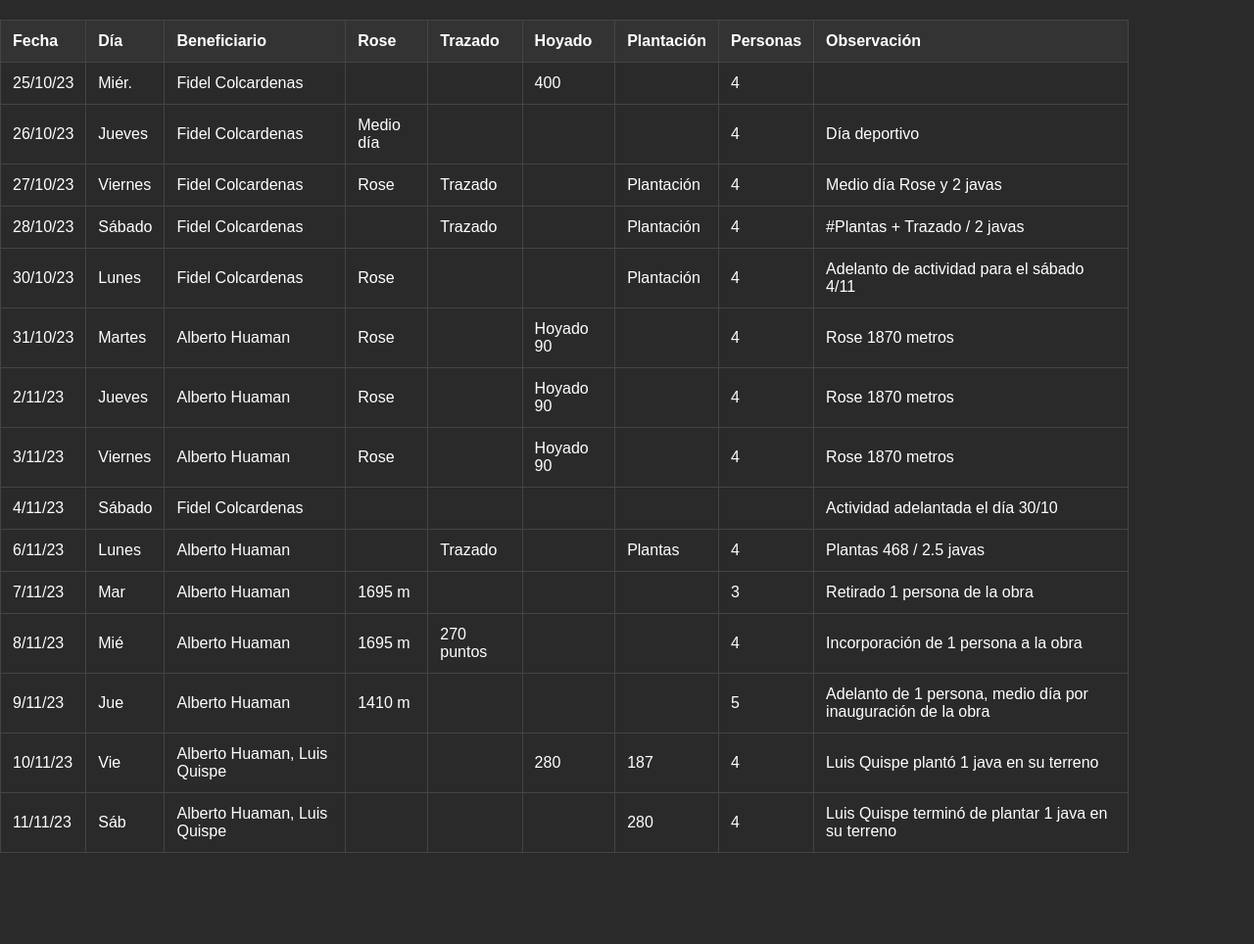
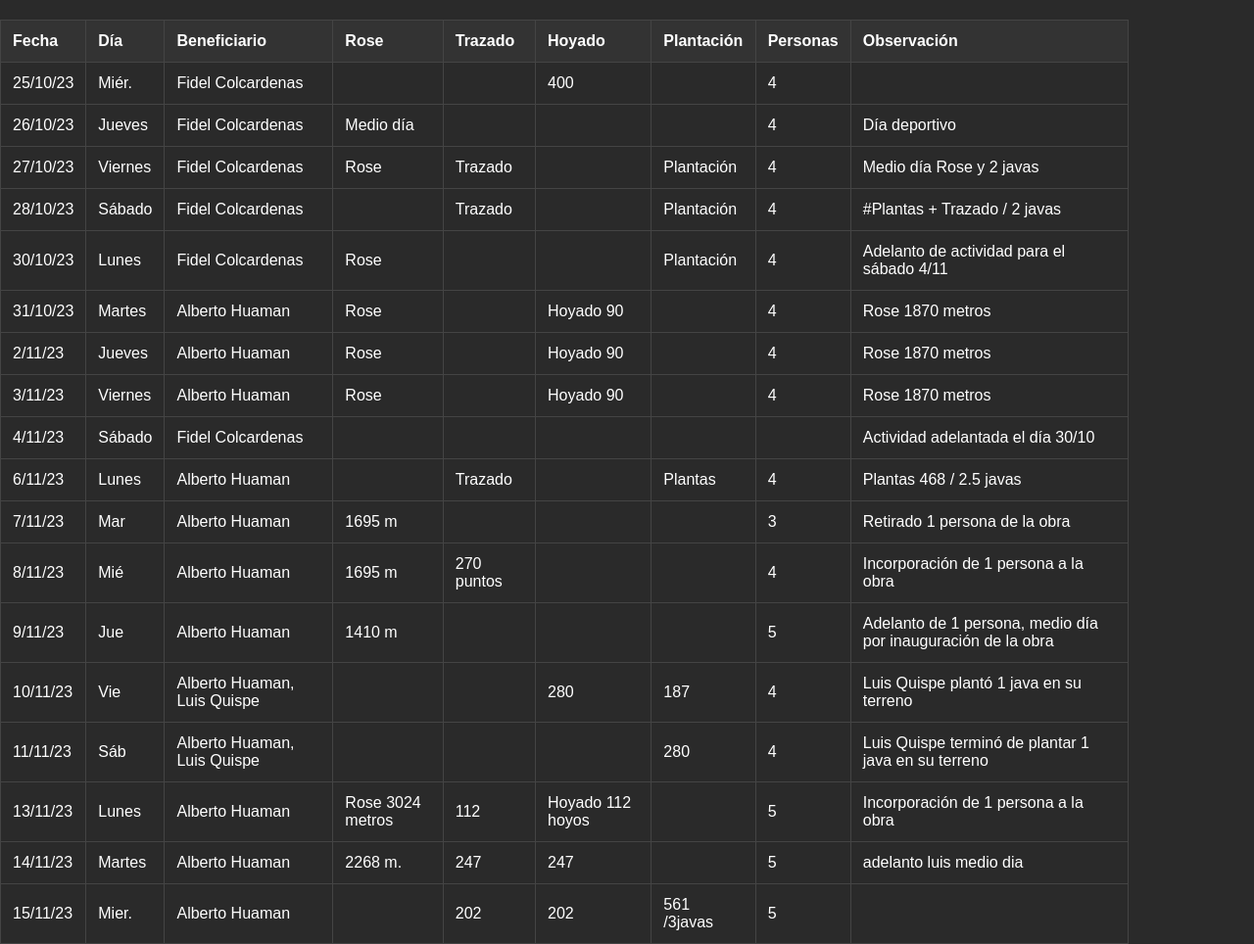
Before and after one commit to jafere03/tareo-inkatambo-tabla, a plain HTML site: page index.html in a window 1280 px wide. Shown: the whole page at 98% size. Before the commit the page ends 871 px from the top, so only its background shows below. Drawn offline with Linux system fonts and the light colour scheme.

Commit message:
Update index.html

```diff
--- a/index.html
+++ b/index.html
@@ -220,6 +220,40 @@ tr:hover {
       <td>4</td>
       <td>Luis Quispe terminó de plantar 1 java en su terreno</td>
     </tr>
+    <tr>
+      <td>13/11/23</td>
+      <td>Lunes</td>
+      <td>Alberto Huaman</td>
+      <td>Rose 3024 metros</td>
+      <td>112</td>
+      <td>Hoyado 112 hoyos</td>
+      <td></td>
+      <td>5</td>
+      <td>Incorporación de 1 persona a la obra</td>
+    </tr>
+    <tr>
+      <td>14/11/23</td>
+      <td>Martes</td>
+      <td>Alberto Huaman</td>
+      <td>2268 m.</td>
+      <td>247</td>
+      <td>247</td>
+      <td></td>
+      <td>5</td>
+      <td>adelanto luis medio dia</td>
+    </tr>
+    <tr>
+      <td>15/11/23</td>
+      <td>Mier.</td>
+      <td>Alberto Huaman</td>
+      <td></td>
+      <td>202</td>
+      <td>202</td>
+      <td>561 /3javas</td>
+      <td>5</td>
+      <td></td>
+    </tr>
+
   </table>
 </div>
 </body>
```
